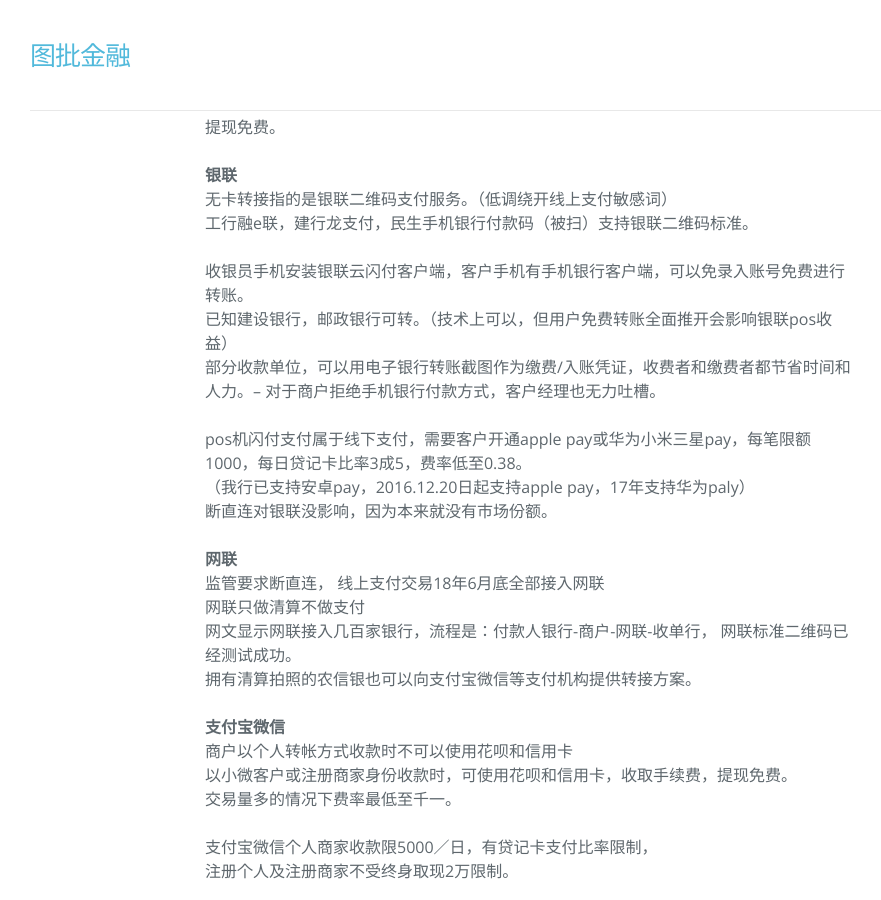
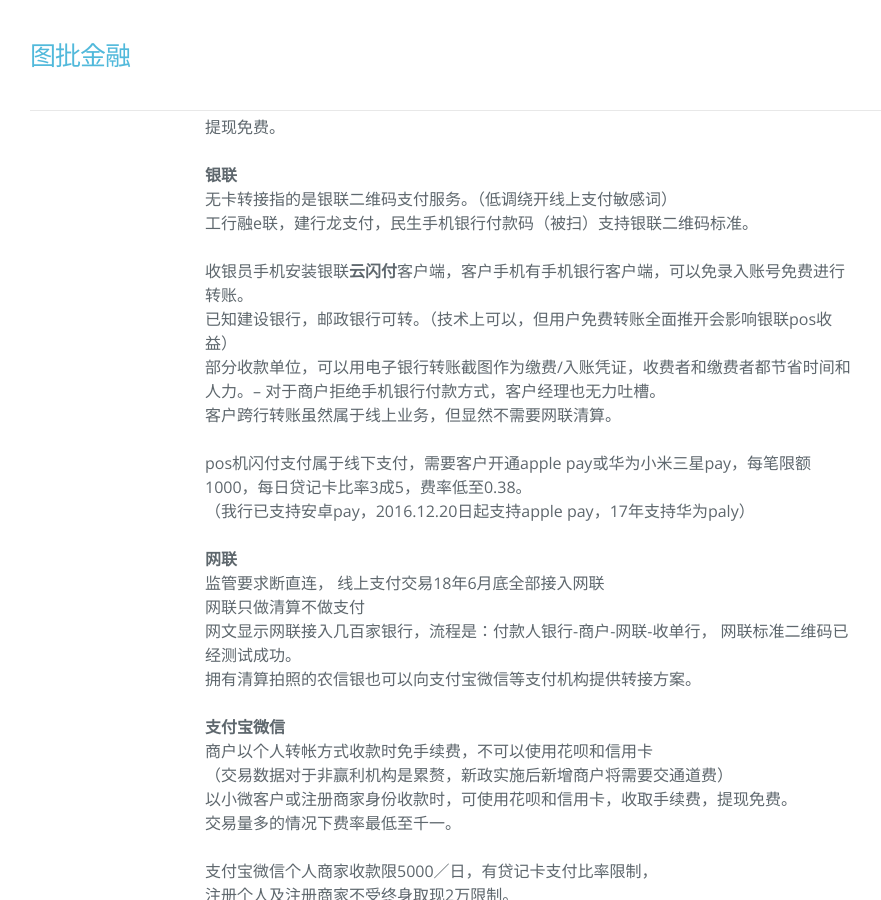
Before and after one commit to hebbank/jekyll, a Jekyll site: the page built from _posts/2017-05-01-xg.md, in a window 1280 px wide and 900 px high, scrolled down 719 px. Shown: the whole window, without its empty margins (110-991 px from the left). Built offline with Jekyll 4.4.1, drawn with Linux system fonts in a browser that asks for light colours; nearby versions of some CDN libraries.

Commit message:
Update 相关信息

```diff
--- a/_posts/2017-05-01-xg.md
+++ b/_posts/2017-05-01-xg.md
@@ -29,13 +29,13 @@ pos收款用的活期账户必须是一类卡，以前有账户的需要销户
 无卡转接指的是银联二维码支付服务。（低调绕开线上支付敏感词）
 工行融e联，建行龙支付，民生手机银行付款码（被扫）支持银联二维码标准。
 
-收银员手机安装银联云闪付客户端，客户手机有手机银行客户端，可以免录入账号免费进行转账。
+收银员手机安装银联**云闪付**客户端，客户手机有手机银行客户端，可以免录入账号免费进行转账。
 已知建设银行，邮政银行可转。（技术上可以，但用户免费转账全面推开会影响银联pos收益）
 部分收款单位，可以用电子银行转账截图作为缴费/入账凭证，收费者和缴费者都节省时间和人力。-- 对于商户拒绝手机银行付款方式，客户经理也无力吐槽。
+客户跨行转账虽然属于线上业务，但显然不需要网联清算。
 
 pos机闪付支付属于线下支付，需要客户开通apple pay或华为小米三星pay，每笔限额1000，每日贷记卡比率3成5，费率低至0.38。
 （我行已支持安卓pay，2016.12.20日起支持apple pay，17年支持华为paly）
-断直连对银联没影响，因为本来就没有市场份额。
 
 **网联**
 监管要求断直连， 线上支付交易18年6月底全部接入网联
@@ -44,7 +44,8 @@ pos机闪付支付属于线下支付，需要客户开通apple pay或华为小
 拥有清算拍照的农信银也可以向支付宝微信等支付机构提供转接方案。
 
 **支付宝微信**
-商户以个人转帐方式收款时不可以使用花呗和信用卡
+商户以个人转帐方式收款时免手续费，不可以使用花呗和信用卡
+（交易数据对于非赢利机构是累赘，新政实施后新增商户将需要交通道费）
 以小微客户或注册商家身份收款时，可使用花呗和信用卡，收取手续费，提现免费。
 交易量多的情况下费率最低至千一。
 
```
